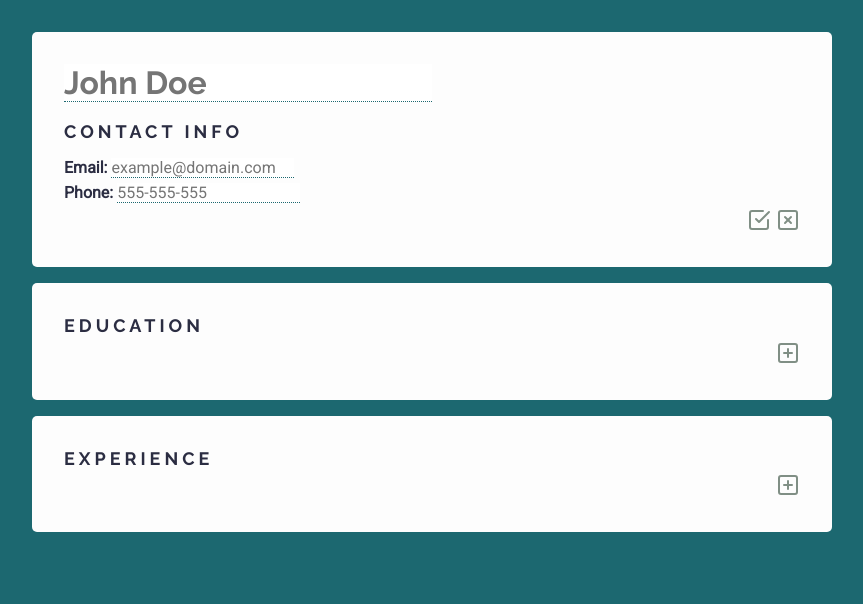
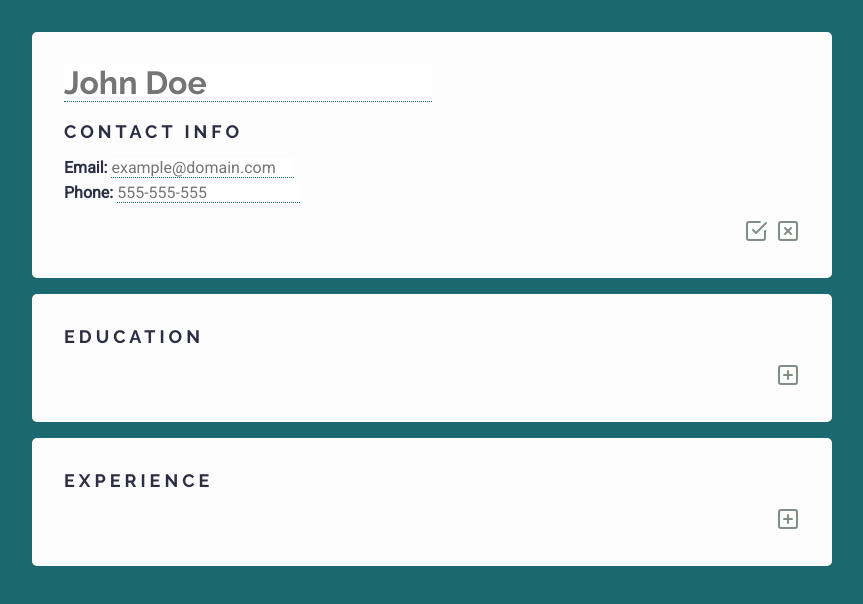
Before and after one commit to LenaChestnut/cv-generator, a React (Create React App) app: page / in a window 1280 px wide. Both pictures are taken after a click on the button 996 px from the left and 221 px from the top of the page. Shown: the top 604 px of the page, without its empty margins (208-1071 px from the left). Built offline with nearby package versions, Linux system fonts and the light colour scheme.

Commit message:
Update styles

```diff
--- a/src/styles/styles.css
+++ b/src/styles/styles.css
@@ -64,7 +64,7 @@ button {
 	background: none;
 	border: none;
 	padding: 0;
-	margin-left: 0.3rem;
+	margin-left: 0.5rem;
 	cursor: pointer;
 }
 
@@ -175,7 +175,7 @@ h2 + fieldset {
 /* BUTTONS */
 
 .button-container {
-	margin-top: 0.3rem;
+	margin-top: 1rem;
 	display: flex;
 	justify-content: flex-end;
 }
```
